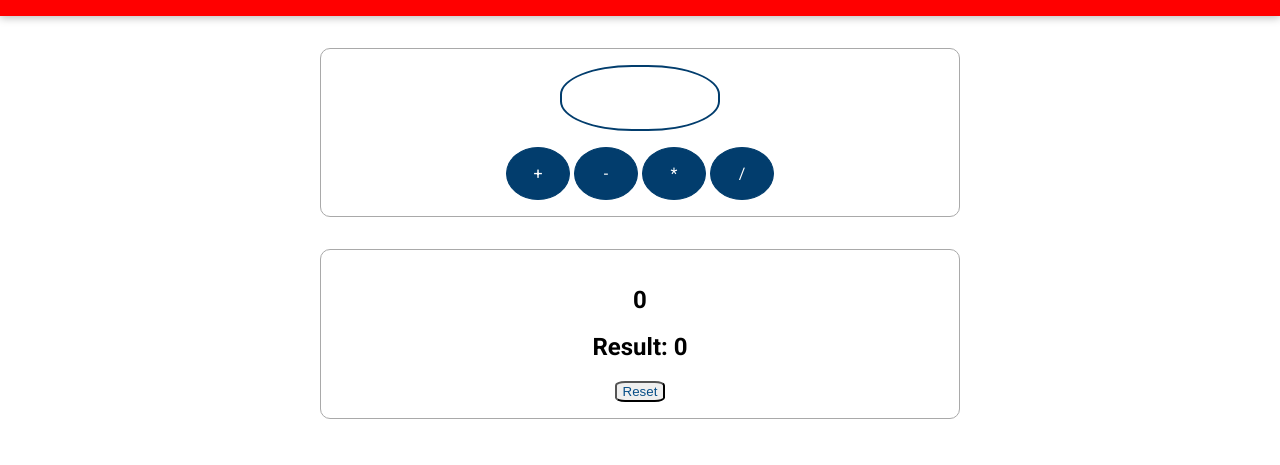
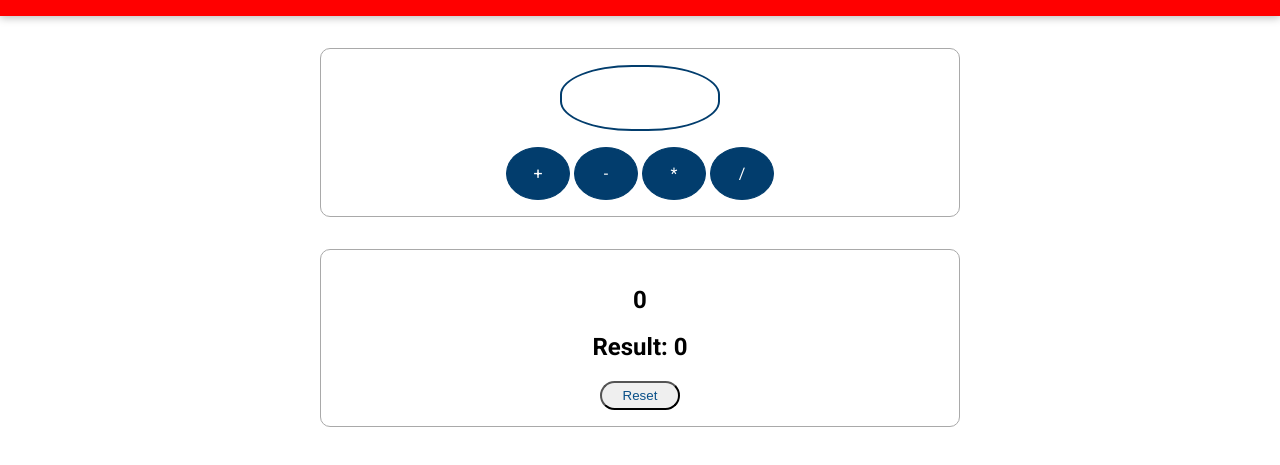
Before and after one commit to femzykel/unconventional_calculator, a plain HTML site: page index.html in a window 1280 px wide. Shown: the part 97-562 px from the top of the page. Drawn offline with Linux system fonts and the light colour scheme.

Commit message:
calculator app reset btn

```diff
--- a/assets/styles/app.css
+++ b/assets/styles/app.css
@@ -87,7 +87,10 @@ header {
 }
 
 #reset-btn {
-  border-radius: 20%;
+  border-radius: 15px;
+  padding: 5px;
   color: #084f88;
   text-decoration: none;
+  cursor: pointer;
+  width: 80px;
 }
```
